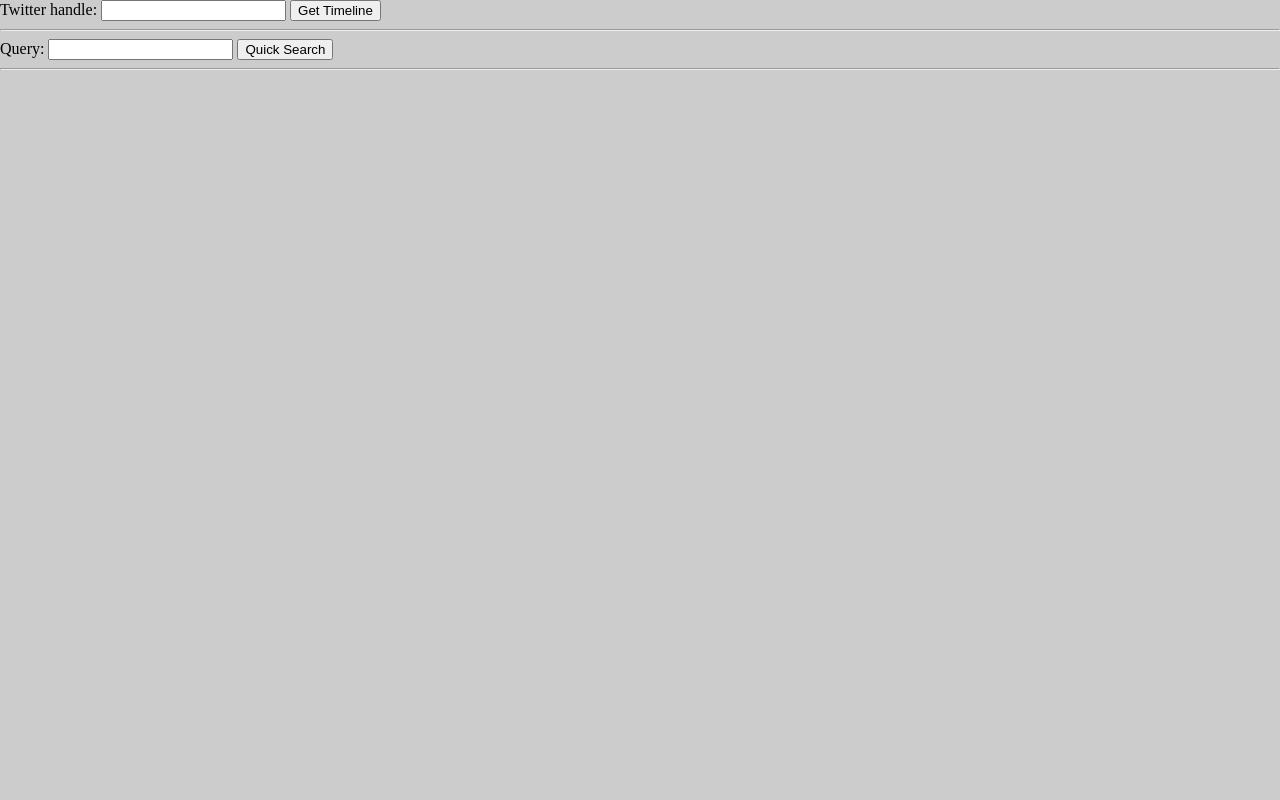
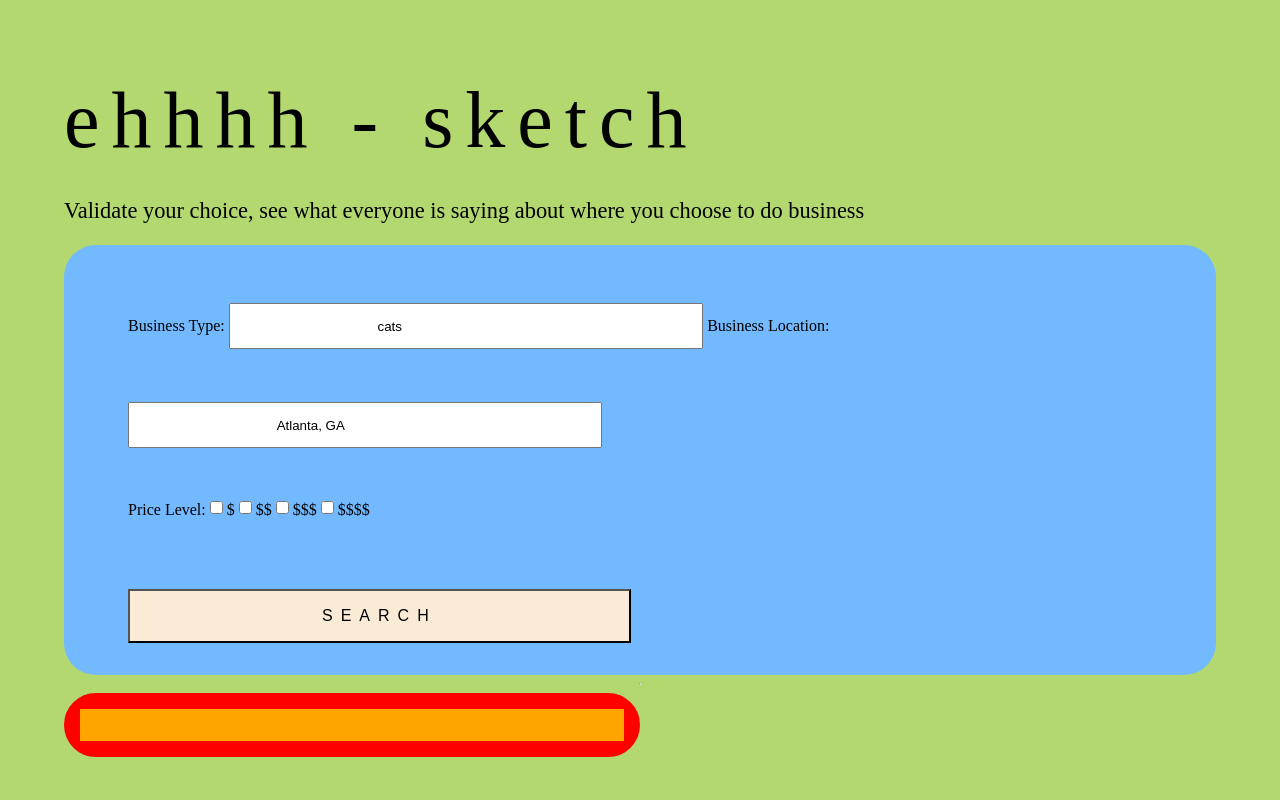
Before and after one commit to ekaterinasudakova/w8-ajaxFinal, a PHP site: page / in a window 1280 px wide. Run offline with PHP 8.4, Linux system fonts and the light colour scheme.

Commit message:
IT WORKS!
Now to make it pretty

```diff
--- a/dist/css/main.css
+++ b/dist/css/main.css
@@ -73,85 +73,100 @@ table {
 }
 
 body {
-	background: #ccc;
+	background: #b4d870;
+	display: flex;
+	flex-direction: column;
+	justify-content: center;
+	align-content: center;
+	margin: 0 auto;
+	max-width: 90%;
 }
 
 /* 2. Content ================================= */
-.content {
-	position: relative;
-	font-family: sans-serif;
-	width: 90%;
-	max-width: 500px;
-	margin: 140px auto;
-	padding: 30px 20px 30px 30px;
+h1 {
+	font-size: 5em;
+	letter-spacing: .15em;
+	text-transform: lowercase;
+	margin-top: 1em;
+	margin-bottom: .5em;
 }
 
-.content .foreground {
-	position: relative;
-	z-index: 2;
-	transform: translateZ(100px);
+h2 {
+	font-size: 1.4em;
+	margin-bottom: 1em;
 }
 
-.content .background {
-	position: absolute;
-	width: 100%;
-	height: 100%;
-	left: 0;
-	top: 0;
-	background: white;
-	z-index: 1;
-	transition: 0.2s;
-	transform: translateX(20px) perspective(600px) rotateY(15deg);
+.form {
+	background-color: #73b9ff;
+	border-radius: 2em;
+	display: flex;
+	flex-direction: column;
+	justify-content: center;
+	align-content: center;
+	padding: 2em 4em;
 }
 
-.content:hover .background {
-	transform: translateX(-30px) perspective(600px) rotateY(-15deg);
+.form input {
+	margin: 2em 0;
+	padding: 1em 11em;
 }
 
-.content .logo {
-	position: absolute;
-	top: -30px;
-	width: 60px;
-	z-index: 2;
-	transform: translateZ(100px);
-	transition: 0.3s;
+.form button {
+	font-size: 1em;
+	text-transform: uppercase;
+	letter-spacing: .5em;
+	margin-top: 3em;
+	padding: 1em 12em;
+	background-color: antiquewhite;
 }
 
-.content .logo:hover {
-	transform: rotate(-0.4turn);
+.results-container {
+	background-color: white;
+	border-radius: 2em;
+	max-width: 50%;
+	border: 1em solid red;
 }
 
-.content h1 {
-	font-weight: 700;
-	font-size: 22pt;
-	margin: 15px 0;
+.results-container #results {
+	max-width: 100%;
+	background-color: purple;
+	border: 1em solid orange;
 }
 
-.content p {
-	color: #777;
-	line-height: 140%;
+.results-container #results li {
+	background-color: orange;
+	width: 100%;
+	display: flex;
+	flex-direction: column;
+	align-content: center;
+	justify-content: center;
 }
 
-.content p.github {
-	font-size: 0.8em;
+.results-container #results li a {
+	background-color: yellow;
+	text-align: center;
+	line-height: 1.2em;
+	font-size: 3em;
+	text-decoration: none;
+	color: black;
+	text-transform: uppercase;
+	letter-spacing: .1em;
 }
 
-.content p.github a {
-	opacity: 0.2;
-	transition: 0.3s;
+.results-container #results li img {
+	border: 1em solid black;
+	padding: 1em;
+	width: 100%;
+	height: auto;
 }
 
-.content p.github a:hover {
-	opacity: 1;
-	color: red;
-}
-
-.content code {
-	position: absolute;
-	top: 20px;
-	right: 20px;
-	font-size: 0.8em;
-	opacity: 0.2;
+.results-container #results li p {
+	text-align: center;
+	font-size: 1.2em;
+	letter-spacing: .09em;
+	line-height: 1.1em;
+	padding: .5em 0;
+	background-color: aqua;
 }
 
 /*# sourceMappingURL=main.css.map */
--- a/dist/js/main.js
+++ b/dist/js/main.js
@@ -12,20 +12,21 @@ var TwitterApi = function (options) {
     var shared = {};
     // var options = options || {};
 
-    function setupListeners() {
-        console.log('setupListeners()');
-        btn.addEventListener('click', function (e) {
-            e.preventDefault();
-            var handleTerm = handleEl.value;
-            search_timeline(handleTerm);
-        });
+    // function setupListeners() {
+    // 	console.log('setupListeners()');
+    //     btn.addEventListener('click', function(e){
+    //         e.preventDefault();
+    //         const handleTerm = handleEl.value;
+    //         search_timeline(handleTerm);
+    //     });
 
-        btn2.addEventListener('click', function (e) {
-            e.preventDefault();
-            var queryTerm = queryEl.value;
-            search(queryTerm);
-        });
-    }
+    //     btn2.addEventListener('click', function(e){
+    //         e.preventDefault();
+    //         const queryTerm = queryEl.value;
+    //         search(queryTerm);
+    //     });
+
+    // }
 
     function displayData(tweet) {
 
@@ -87,18 +88,21 @@ var TwitterApi = function (options) {
         });
     }
 
-    function search_timeline(handleTerm) {
+    shared.search = search;
 
-        axios.get('twitter-proxy.php', {
-            params: {
-                'op': 'user_timeline',
-                'screen_name': handleTerm
-            }
-        }).then(function (response) {
-            console.log('searching timelines response: ', response);
-            processTheData(response.data, resultsUl);
-        });
-    }
+    // function search_timeline(handleTerm){
+
+    //     axios.get('twitter-proxy.php', {
+    //         params: {
+    //           'op': 'user_timeline',
+    //           'screen_name': handleTerm
+    //         }
+    //       }).then(function(response){
+    //         console.log(`searching timelines response: `, response);
+    //         processTheData(response.data, resultsUl);
+    //     })
+
+    // }
 
     //our entry point to make everything work
     var init = function init() {
--- a/index.html
+++ b/index.html
@@ -15,8 +15,49 @@
 
 	</head>
 	<body>
+		<div class="header">
+			<h1>Ehhhh - Sketch</h1>
+			<h2>Validate your choice, see what everyone is saying about where you choose to do business</h2>
+		</div>
+		<div class="form">
+				<form>
+						<label class="label ">Business Type:
+							<input type="text" name="term" id="term" placeholder="type" value="cats" />
+						</label>
+						<label class="label">Business Location:
+							<input type="text" name="location" id="location" placeholder="location" value="Atlanta, GA" />
+						</label>
 
-		<div>
+						<br/>
+
+						<label class="label">Price Level:
+							<label>
+								<input type="checkbox" name="price" value="1" />
+							</label> $
+							<label>
+								<input type="checkbox" name="price" value="2"; />
+							</label> $$
+							<label>
+								<input type="checkbox" name="price" value="3"; />
+							</label> $$$
+							<label>
+								<input type="checkbox" name="price" value="4"; />
+							</label> $$$$
+						</label>
+
+						<br/>
+						<button id="search">Search</button>
+						</form>
+		</div>
+
+
+			<hr/>
+			<div class="results-container">
+				<ul id="results"></ul>
+			</div>
+
+
+		<!-- <div>
 			<form name="timeline">
 				Twitter handle:
 				<input name="screen_name" type="text" id="handle"/>
@@ -40,10 +81,11 @@
 			</form>
 		</div>
 
-		<hr/>
+		<hr/> -->
 
 
 		<script src="dist/js/main.js"></script>
+		<script src="dist/js/yelpModule.js"></script>
 		<script src="https://unpkg.com/axios/dist/axios.min.js"></script>
 	</body>
 		<script type="text/javascript"></script>
--- a/src/scss/main.scss
+++ b/src/scss/main.scss
@@ -23,82 +23,100 @@ TABLE OF CONTENTS:
 	box-sizing: border-box;
 }
 
-body {
-	background: #ccc;
-
+body{
+	background: rgb(180, 216, 112);
+	display: flex;
+	flex-direction: column;
+	justify-content: center;
+	align-content: center;
+	margin: 0 auto;
+	max-width: 90%;
 }
 
 
 
 
 /* 2. Content ================================= */
+h1{
+	font-size: 5em;
+	letter-spacing: .15em;
+	text-transform: lowercase;
+	margin-top: 1em;
+	margin-bottom: .5em;
+}
+h2{
+	font-size: 1.4em;
+	margin-bottom: 1em;
+}
+.form{
+	background-color: rgb(115, 185, 405);
+	border-radius: 2em;
+	display: flex;
+	flex-direction: column;
+	justify-content: center;
+	align-content: center;
+	padding: 2em 4em;
 
-.content {
-	position: relative;
-	font-family: sans-serif;
-	width: 90%;
-	max-width: 500px;
-	margin: 140px auto;
-	padding: 30px 20px 30px 30px;
-	.foreground {
-		position: relative;
-		z-index: 2;
-		transform: translateZ(100px);
+	input{
+		margin: 2em 0;
+		padding: 1em 11em;
 	}
-	.background {
-		position: absolute;
-		width: 100%;
-		height: 100%;
-		left: 0;
-		top: 0;
-		background: white;
-		z-index: 1;
-		// perspective: 2000px;
-		transition: 0.2s;
-		transform: translateX(20px) perspective(600px) rotateY(15deg);
+	button{
+		font-size: 1em;
+		text-transform: uppercase;
+		letter-spacing: .5em;
+		margin-top: 3em;
+		padding: 1em 12em;
+		background-color: antiquewhite;
 	}
-	&:hover .background {
-		transform: translateX(-30px) perspective(600px) rotateY(-15deg);
-	}
-	.logo {
-		position: absolute;
-		top: -30px;
-		width: 60px;
-		z-index: 2;
-		transform: translateZ(100px);
-		transition: 0.3s;
+}
 
-		&:hover {
-			transform: rotate(-0.4turn)
-		}
-	}
-	h1 {
-		font-weight: 700;
-		font-size: 22pt;
-		margin: 15px 0;
-	}
-	p {
-		color: #777;
-		// margin: 10px 0;
-		line-height: 140%;
-	}
-	p.github {
-		font-size: 0.8em;
+.results-container{
+	background-color: white;
+	border-radius: 2em;
+	max-width: 50%;
+	border: 1em solid red;
 
-		a {
-			opacity: 0.2;
-			transition: 0.3s;
-			&:hover {
-				opacity: 1;
-				color: red;
+	#results{
+		max-width: 100%;
+		background-color: purple;
+		border: 1em solid orange;
+
+		li{
+			background-color: orange;
+			width: 100%;
+			display: flex;
+			flex-direction: column;
+			align-content: center;
+			justify-content: center;
+
+			a{
+
+				background-color: yellow;
+
+				text-align: center;
+				line-height: 1.2em;
+				font-size: 3em;
+				text-decoration: none;
+				color: black;
+				text-transform: uppercase;
+				letter-spacing: .1em;
+
+			}
+			img{
+				border: 1em solid black;
+				padding: 1em;
+				width: 100%;
+				height: auto;
+			}
+			p{
+				text-align: center;
+				font-size: 1.2em;
+				letter-spacing: .09em;
+				line-height: 1.1em;
+				padding: .5em 0;
+				background-color: aqua;
 			}
 		}
 	}
-	code {
-		position: absolute;
-		top: 20px;
-		right: 20px;
-		font-size: 0.8em;
-		opacity: 0.2;
-	}
 }
```
Also changed, not shown: src/js/main.js (+27 -25 lines), src/js/yelpModule.js (added, +150 -0 lines), dist/js/yelpModule.js (added), 3 other files.
